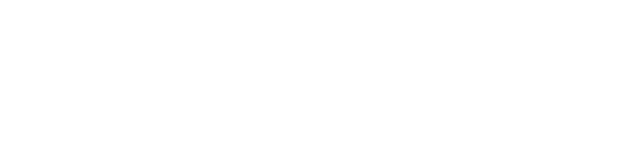
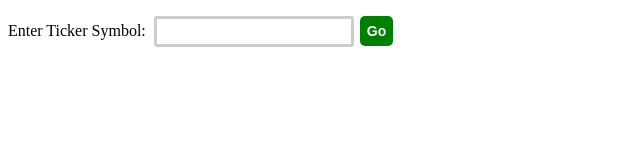
Before and after one commit to LikhithaYarram/Eli-Lilly-Assessments, a plain HTML site: page assessment_2/index.html in a window 1280 px wide. Shown: the whole page, without its empty margins (0-640 px from the left). Drawn offline with Linux system fonts and the light colour scheme.

Commit message:
Input field to get the ticker symbol

```diff
--- a/assessment_2/index.html
+++ b/assessment_2/index.html
@@ -10,5 +10,9 @@
 </head>
 
 <body>
-
+    <form name='tickerForm'>
+        <label for='symbol'>Enter Ticker Symbol:&nbsp;</label>
+        <input type="text" id='symbolInput' name='symbolInput' name="symbol">
+        <button class='go'>Go</button>
+    </form>
 </body>
--- a/assessment_2/site.css
+++ b/assessment_2/site.css
@@ -0,0 +1,34 @@
+input[type=text] {
+    width: 200px;
+    padding: 5px;
+    margin: 8px 0;
+    box-sizing: border-box;
+    border: 3px solid #ccc;
+    border-radius:3px;
+    -webkit-transition: 0.5s;
+    transition: 0.5s;
+    outline: none;
+  }
+
+  input[type=text]:focus {
+    border: 3px solid #555;
+  }
+  .go{
+    border-radius:5px;
+    background-color: green;
+    font-weight: 600;
+  border: none;
+  color: white;
+  padding: 7px;
+  text-align: center;
+  text-decoration: none;
+  display: inline-block;
+  font-size: 14px;
+  margin: 4px 2px;
+  cursor: pointer;
+  -webkit-transition-duration: 0.4s; /* Safari */
+  transition-duration: 0.4s;
+}
+  .go:hover {
+    box-shadow: 0 12px 16px 0 rgba(0,0,0,0.24), 0 17px 50px 0 rgba(0,0,0,0.19);
+  }
```
